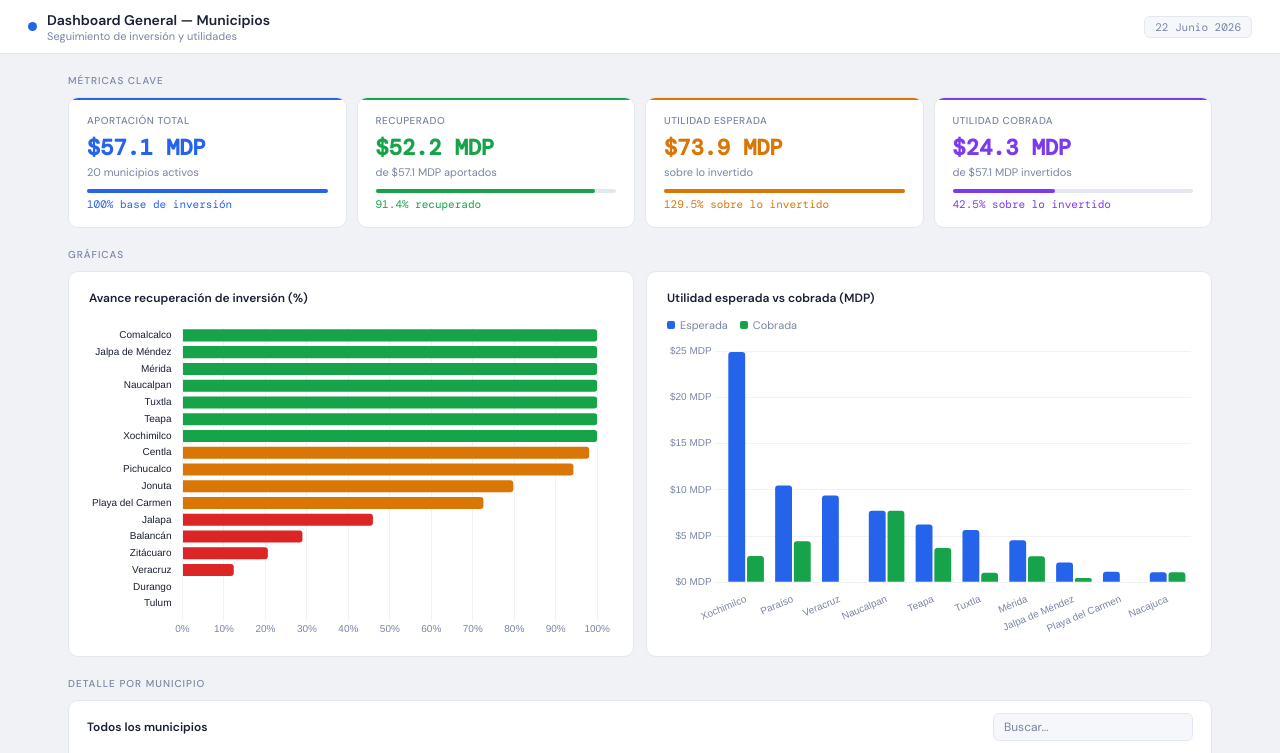
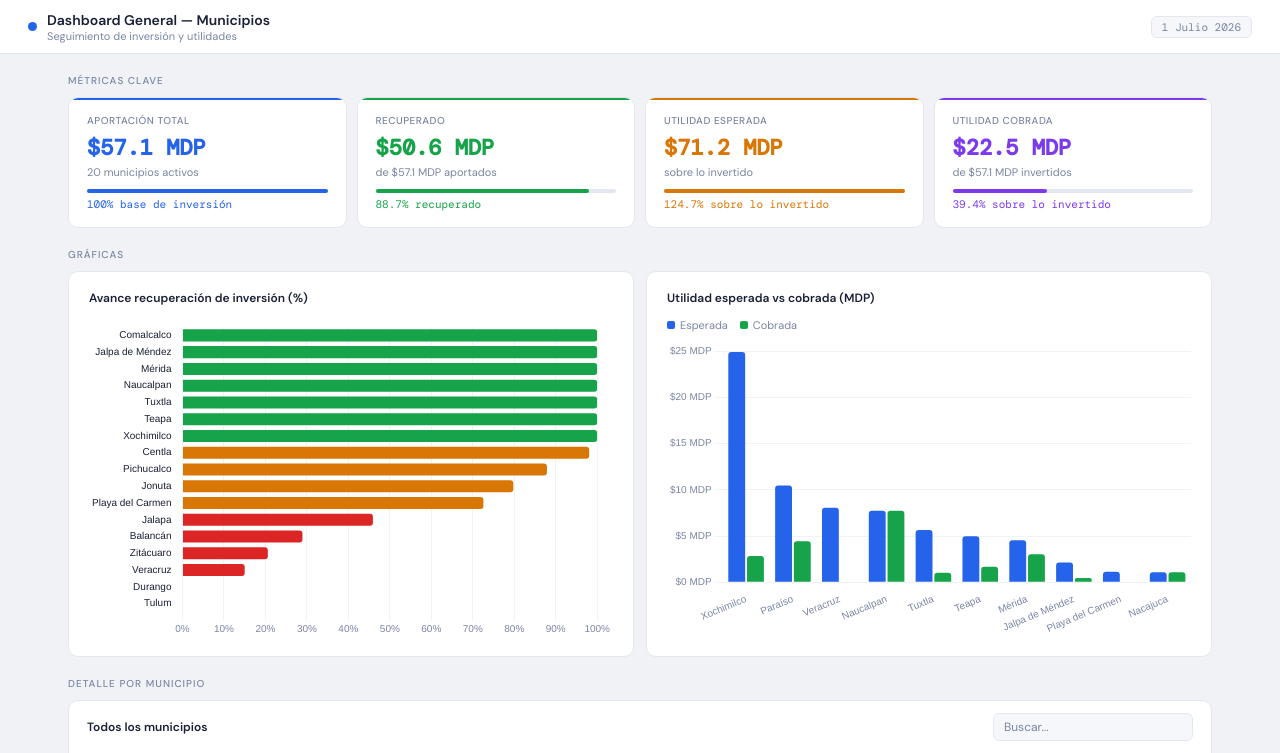
Before and after one commit to laurisvla-ux/tablero, a website: page dashboard.html in a window 1280 px wide. Shown: the top 753 px of the page. Drawn offline with nearby package versions, Linux system fonts and the light colour scheme.

Commit message:
Add files via upload

```diff
--- a/dashboard.html
+++ b/dashboard.html
@@ -3,7 +3,7 @@
 <head>
 <meta charset="UTF-8">
 <meta name="viewport" content="width=device-width, initial-scale=1.0">
-<title>Dashboard Municipios — Junio 2026</title>
+<title>Dashboard Municipios — Julio 2026</title>
 <link href="https://fonts.googleapis.com/css2?family=DM+Sans:wght@400;500;600&family=DM+Mono:wght@400;500&display=swap" rel="stylesheet">
 <script src="https://cdnjs.cloudflare.com/ajax/libs/Chart.js/4.4.1/chart.umd.js"></script>
 <style>
@@ -84,7 +84,7 @@
       <div class="t-sub">Seguimiento de inversión y utilidades</div>
     </div>
   </div>
-  <div class="badge">22 Junio 2026</div>
+  <div class="badge">1 Julio 2026</div>
 </div>
 
 <div class="main">
@@ -100,24 +100,24 @@
     </div>
     <div class="mc gr">
       <div class="mc-lbl">Recuperado</div>
-      <div class="mc-val gr">$52.2 MDP</div>
+      <div class="mc-val gr">$50.6 MDP</div>
       <div class="mc-sub">de $57.1 MDP aportados</div>
-      <div class="mc-bar-bg"><div class="mc-bar-fill" style="width:91.4%;background:var(--green);"></div></div>
-      <div class="mc-pct" style="color:var(--green);">91.4% recuperado</div>
+      <div class="mc-bar-bg"><div class="mc-bar-fill" style="width:88.7%;background:var(--green);"></div></div>
+      <div class="mc-pct" style="color:var(--green);">88.7% recuperado</div>
     </div>
     <div class="mc am">
       <div class="mc-lbl">Utilidad esperada</div>
-      <div class="mc-val am">$73.9 MDP</div>
+      <div class="mc-val am">$71.2 MDP</div>
       <div class="mc-sub">sobre lo invertido</div>
       <div class="mc-bar-bg"><div class="mc-bar-fill" style="width:100%;background:var(--amber);"></div></div>
-      <div class="mc-pct" style="color:var(--amber);">129.5% sobre lo invertido</div>
+      <div class="mc-pct" style="color:var(--amber);">124.7% sobre lo invertido</div>
     </div>
     <div class="mc pu">
       <div class="mc-lbl">Utilidad cobrada</div>
-      <div class="mc-val pu">$24.3 MDP</div>
+      <div class="mc-val pu">$22.5 MDP</div>
       <div class="mc-sub">de $57.1 MDP invertidos</div>
-      <div class="mc-bar-bg"><div class="mc-bar-fill" style="width:42.5%;background:var(--purple);"></div></div>
-      <div class="mc-pct" style="color:var(--purple);">42.5% sobre lo invertido</div>
+      <div class="mc-bar-bg"><div class="mc-bar-fill" style="width:39.4%;background:var(--purple);"></div></div>
+      <div class="mc-pct" style="color:var(--purple);">39.4% sobre lo invertido</div>
     </div>
   </div>
 
@@ -166,29 +166,29 @@
 
 </div>
 
-<div class="footer">Corte: 22 de junio de 2026 · Hoja GENERAL del informe mensual</div>
+<div class="footer">Corte: 1 de julio de 2026 · Hoja GENERAL del informe mensual</div>
 
 <script>
 const DATA = [
   { m:'Balancán',         ap:1000000,   rec:289151.78,   avI:28.92, stI:'Parcial',       ue:0,            uc:0,          avU:0     },
-  { m:'Centla',           ap:3000000,   rec:2942133.10,  avI:98.07, stI:'Parcial',       ue:148384.27,    uc:0,          avU:0     },
+  { m:'Centla',           ap:3000000,   rec:2942133.10,  avI:98.07, stI:'Parcial',       ue:0,            uc:0,          avU:0     },
   { m:'Comalcalco',       ap:53000,     rec:169907.38,   avI:100,   stI:'Recuperado',    ue:116907.38,    uc:116907.38,  avU:100   },
   { m:'Durango',          ap:5000000,   rec:0,           avI:0,     stI:'Sin recuperar', ue:0,            uc:0,          avU:0     },
   { m:'Ensenada',         ap:0,         rec:0,           avI:0,     stI:'Sin inversión', ue:0,            uc:0,          avU:0     },
   { m:'Jalapa',           ap:900000,    rec:413263.04,   avI:45.92, stI:'Parcial',       ue:0,            uc:0,          avU:0     },
   { m:'Jalpa de Méndez',  ap:1500000,   rec:1973619.04,  avI:100,   stI:'Recuperado',    ue:2154056.74,   uc:473619.04,  avU:21.99 },
   { m:'Jonuta',           ap:1575000,   rec:1256360.23,  avI:79.77, stI:'Parcial',       ue:0,            uc:0,          avU:0     },
-  { m:'Mérida',           ap:2000000,   rec:4812825.64,  avI:100,   stI:'Recuperado',    ue:4560703.59,   uc:2812825.64, avU:61.68 },
+  { m:'Mérida',           ap:2000000,   rec:5032722.12,  avI:100,   stI:'Recuperado',    ue:4560703.59,   uc:3032722.12, avU:66.50 },
   { m:'Nacajuca',         ap:0,         rec:0,           avI:0,     stI:'Sin inversión', ue:1095045.03,   uc:1095045.03, avU:100   },
   { m:'Naucalpan',        ap:3000000,   rec:10742197.02, avI:100,   stI:'Recuperado',    ue:7742196.02,   uc:7742196.02, avU:100   },
   { m:'Paraíso',          ap:0,         rec:0,           avI:0,     stI:'Sin inversión', ue:10468440.50,  uc:4425683.18, avU:42.28 },
-  { m:'Pichucalco',       ap:3000000,   rec:2828096.82,  avI:94.27, stI:'Parcial',       ue:253295.63,    uc:0,          avU:0     },
+  { m:'Pichucalco',       ap:3000000,   rec:2636541.92,  avI:87.88, stI:'Parcial',       ue:253295.63,    uc:0,          avU:0     },
   { m:'Playa del Carmen', ap:6000000,   rec:4353853.62,  avI:72.56, stI:'Parcial',       ue:1153738.25,   uc:0,          avU:0     },
   { m:'Tuxtla',           ap:3500000,   rec:4536746.55,  avI:100,   stI:'Recuperado',    ue:5657491.72,   uc:1036746.55, avU:18.33 },
-  { m:'Teapa',            ap:5240000,   rec:8942971.29,  avI:100,   stI:'Recuperado',    ue:6257011.08,   uc:3702971.29, avU:59.18 },
+  { m:'Teapa',            ap:5240000,   rec:6934692.06,  avI:100,   stI:'Recuperado',    ue:4986253.42,   uc:1694692.06, avU:33.99 },
   { m:'Tulum',            ap:1500000,   rec:0,           avI:0,     stI:'Sin recuperar', ue:0,            uc:0,          avU:0     },
   { m:'Xochimilco',       ap:4000000,   rec:6846881.55,  avI:100,   stI:'Recuperado',    ue:24903411.88,  uc:2846881.55, avU:11.43 },
-  { m:'Veracruz',         ap:13790000,  rec:1704852.23,  avI:12.36, stI:'Parcial',       ue:9386298.07,   uc:0,          avU:0     },
+  { m:'Veracruz',         ap:13790000,  rec:2067853.90,  avI:15.00, stI:'Parcial',       ue:8060931.19,   uc:0,          avU:0     },
   { m:'Zitácuaro',        ap:2000000,   rec:411623.56,   avI:20.58, stI:'Parcial',       ue:0,            uc:0,          avU:0     },
 ];
 
```
